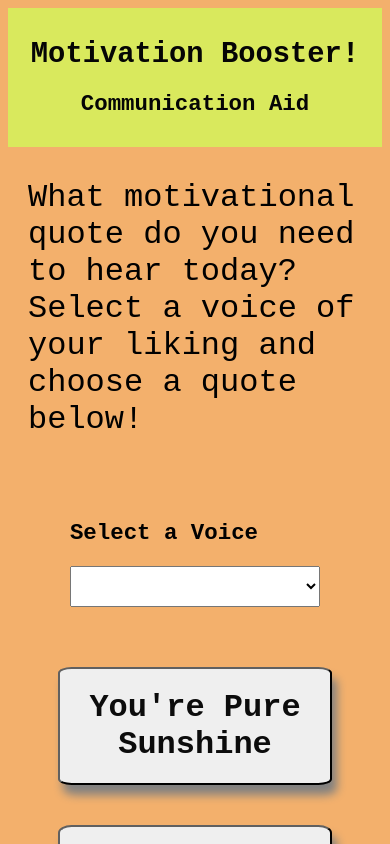
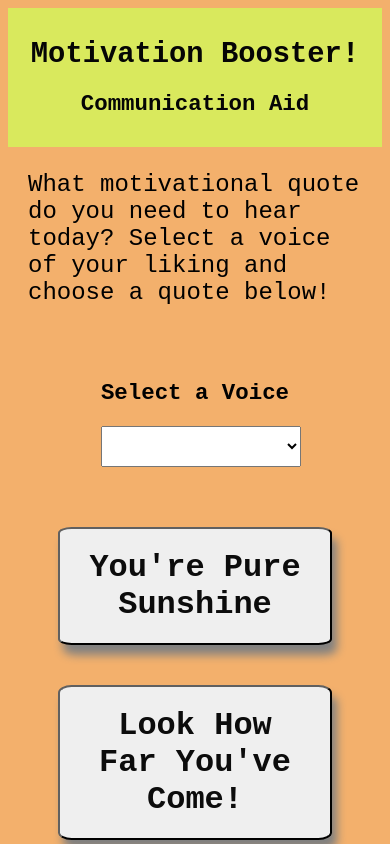
Before and after one commit to Betty-WC11/speech-api-app, a React (Vite) app: page / in a window 390 px wide. Shown: the top 844 px of the page. Built offline with nearby package versions, Linux system fonts and the light colour scheme.

Commit message:
fixing the voice dropdown

```diff
--- a/src/App.css
+++ b/src/App.css
@@ -35,7 +35,8 @@ h1 {
   justify-content: center;
   margin: 0 20px 0px 20px;
   font-family: monospace;
-  font-size: 2rem;
+  font-size: 1.5rem;
+  max-width: 100%;
 }
 
 /* Mobile stack into 2 columns */
--- a/src/components/FindVoices.css
+++ b/src/components/FindVoices.css
@@ -1,8 +1,13 @@
+/* * {
+  outline: 1px solid red;
+} */
+
 .voices-list {
   display: flex;
   align-items: center;
   margin-top: 40px;
   flex-wrap: wrap;
+  padding: 0 16px;
 }
 
 .voices-label {
@@ -15,8 +20,8 @@
 .voices {
   font-size: 1rem;
   padding: 10px;
-  width: 200px;
-  max-width: 100%;
+  width: 100%;
+  max-width: 200px;
   font-weight: bold;
 }
 
@@ -34,7 +39,7 @@
 
 /* mobile */
 @media (max-width: 480px) {
-  .voice-list {
+  .voices-list {
     flex-direction: column;
     align-items: flex-start;
   }
```
